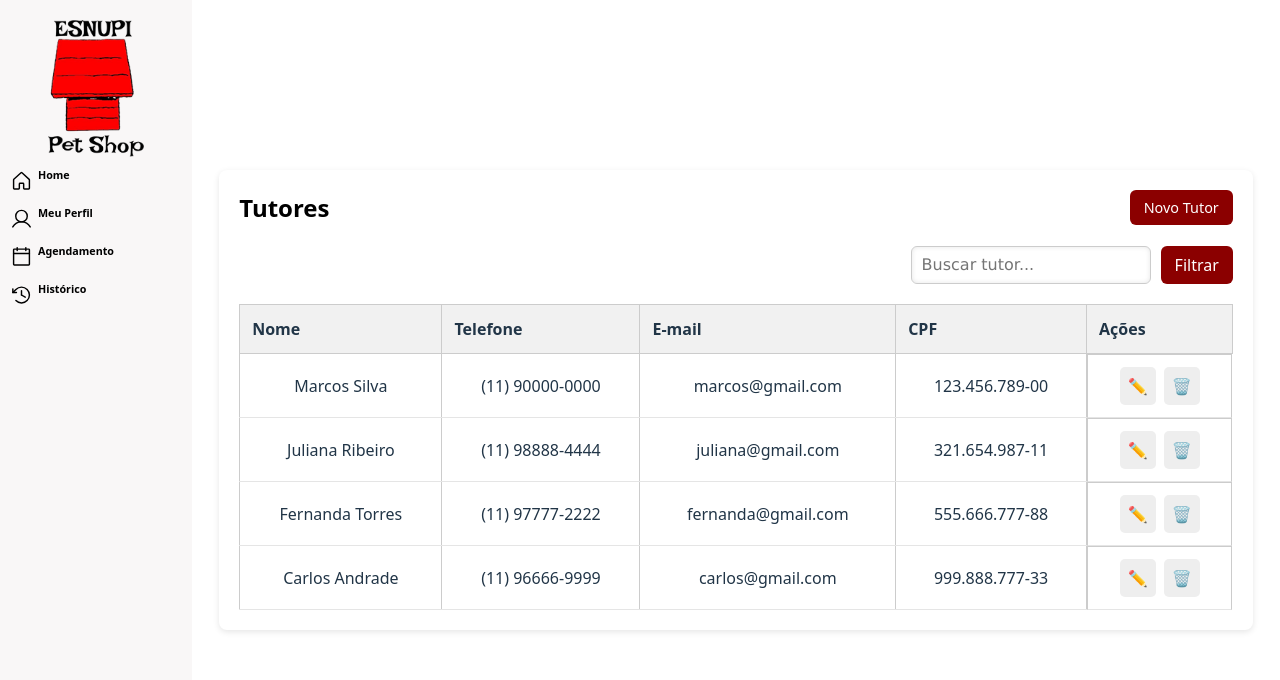
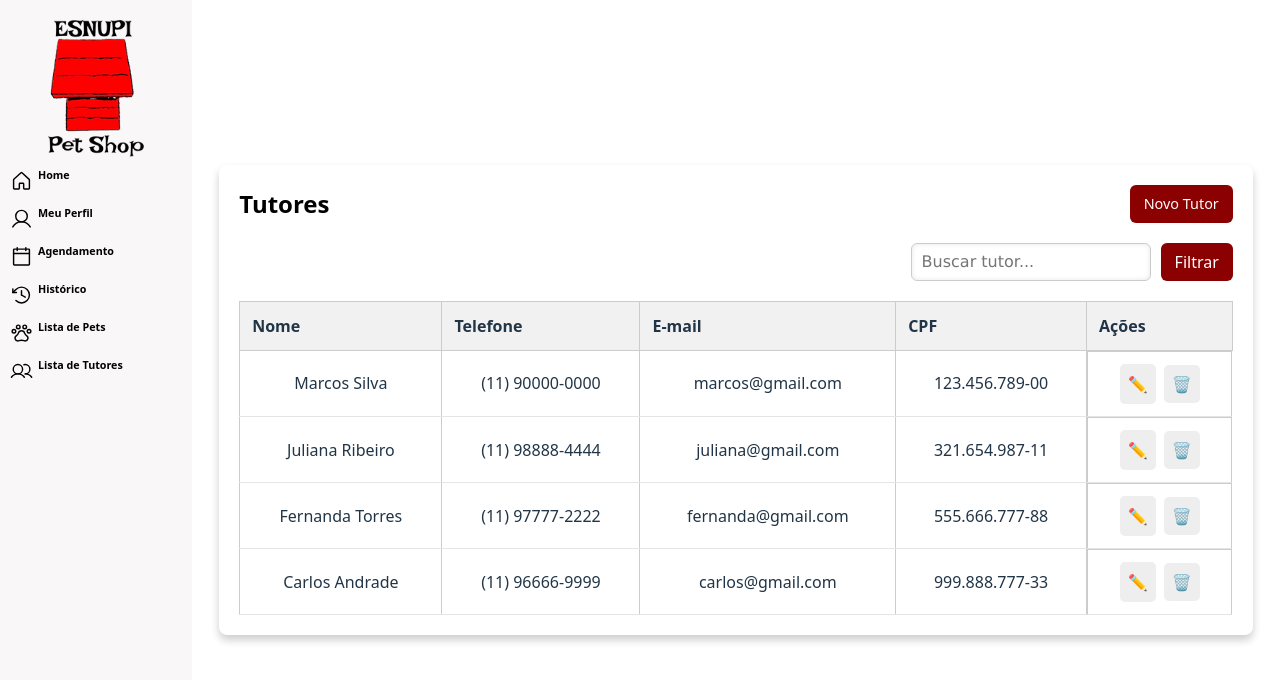
Before and after one commit to abeazist/pesthop-aumigos-frontend, a React (Vite) app: page /ListaTutor in a window 1280 px wide. Shown: the top 680 px of the page. Built offline with nearby package versions, Linux system fonts and the light colour scheme.

Commit message:
Estilizando e alterando links

```diff
--- a/src/components/Menu/Menu.css
+++ b/src/components/Menu/Menu.css
@@ -26,7 +26,7 @@ hr{
     width: 90%;
 }
 
-#home, #meuPerfilMenu, #agendamento, #historico{
+#home, #meuPerfilMenu, #agendamento, #historico, #listaPet, #listaTutor {
     display: flex;
     flex-direction: row;
     color: black;
@@ -39,6 +39,6 @@ nav a{
     margin-left: 10px;
 }
 
-#iconHome, #iconUser, #iconCalendario, #iconHistorico{
+#iconHome, #iconUser, #iconCalendario, #iconHistorico, #iconPets, #iconTutor{
     padding-right: 5px;
 }
--- a/src/components/Menu/Menu.jsx
+++ b/src/components/Menu/Menu.jsx
@@ -1,6 +1,6 @@
 import { NavLink } from 'react-router-dom'
 import './Menu.css'
-import { House, User, CalendarBlank, ClockCounterClockwise } from "phosphor-react";
+import { House, User, CalendarBlank, ClockCounterClockwise, PawPrint, Users } from "phosphor-react";
 
 export default function Menu() {
 
@@ -34,7 +34,15 @@ export default function Menu() {
                     <h6>Histórico</h6>
                 </NavLink>
 
+                 <NavLink to="/ListaPet" id='listaPet'>
+                    <PawPrint size={28} id='iconPets'/>
+                    <h6>Lista de Pets</h6>
+                </NavLink>
 
+                 <NavLink to="/ListaTutor" id='listaTutor'>
+                    <Users size={28} id='iconTutor'/>
+                    <h6>Lista de Tutores</h6>
+                </NavLink>
 
 
 
--- a/src/pages/Cadastro/CadastroPet.jsx
+++ b/src/pages/Cadastro/CadastroPet.jsx
@@ -187,7 +187,7 @@ export default function CadastroPet() {
                     <button id='btCadastra'>Cadastrar</button>
                 </NavLink>
 
-                <NavLink to="/PerfilTutor" className="btnLink">
+                <NavLink to="/ListaPet" className="btnLink">
                     <button id='btCancela'>Cancelar</button>
                 </NavLink>
             </div>
--- a/src/pages/Cadastro/CadastroTutor.jsx
+++ b/src/pages/Cadastro/CadastroTutor.jsx
@@ -103,7 +103,7 @@ export default function CadastroTutor() {
                     <button id='btCadastra' onClick={handleSubmit}>Cadastrar</button>
                 </NavLink>
 
-                <NavLink to="/Login" className="btnLink">
+                <NavLink to="/ListaTutor" className="btnLink">
                     <button id='btCancela'>Cancelar</button>
                 </NavLink>
             </div>
--- a/src/pages/Edicao/EdicaoPet.jsx
+++ b/src/pages/Edicao/EdicaoPet.jsx
@@ -44,7 +44,7 @@ export default function EdicaoPet() {
                     <button id='btSalvaAlteracao'>Salvar Alterações</button>
                 </NavLink>
 
-                <NavLink to="/PerfilPet" className="btnLink">
+                <NavLink to="/ListaPet" className="btnLink">
                     <button id='btCancela'>Cancelar</button>
                 </NavLink>
             </div>
--- a/src/pages/Edicao/EdicaoTutor.jsx
+++ b/src/pages/Edicao/EdicaoTutor.jsx
@@ -44,7 +44,7 @@ export default function EdicaoTutor() {
                     <button id='btSalvaAlteracao'>Salvar Alterações</button>
                 </NavLink>
 
-                <NavLink to="/PerfilTutor" className="btnLink">
+                <NavLink to="/ListaTutor" className="btnLink">
                     <button id='btCancela'>Cancelar</button>
                 </NavLink>
             </div>
--- a/src/pages/Lista/ListaPet.jsx
+++ b/src/pages/Lista/ListaPet.jsx
@@ -1,4 +1,5 @@
 import { useEffect, useState } from "react";
+import { NavLink } from "react-router-dom";
 import "./ListaPet.css";
 
 export default function ListaPet() {
@@ -34,7 +35,9 @@ export default function ListaPet() {
       <div className="listaPets-header">
         <h2>Pets</h2>
 
-        <button className="btn-novo">Novo Pet</button>
+        <NavLink to="/CadastroPet" className="btn-novo">
+          Novo Pet
+        </NavLink>
       </div>
 
       <div className="filtro-area">
@@ -69,7 +72,15 @@ export default function ListaPet() {
               <td>{pet.dono}</td>
 
               <td className="acoes">
-                <button className="btn-edit">✏️</button>
+                <NavLink
+                  to={`/EdicaoPet`}
+                  //                  to={`/EdicaoPet/${pet.id}`}
+
+                  className="btn-edit"
+                >
+                  ✏️
+                </NavLink>
+
                 <button className="btn-delete">🗑️</button>
               </td>
             </tr>
--- a/src/pages/Lista/ListaTutor.css
+++ b/src/pages/Lista/ListaTutor.css
@@ -4,7 +4,7 @@
   background: white;
   padding: 20px;
   border-radius: 8px;
-  box-shadow: 0 2px 6px rgba(0, 0, 0, 0.1);
+  box-shadow: 0 5px 9px rgba(0, 0, 0, 0.2);
 }
 
 .listaTutor-header {
--- a/src/pages/Lista/ListaTutor.jsx
+++ b/src/pages/Lista/ListaTutor.jsx
@@ -1,4 +1,5 @@
 import { useEffect, useState } from "react";
+import { NavLink } from "react-router-dom";
 import "./ListaTutor.css";
 
 export default function ListaTutor() {
@@ -6,7 +7,7 @@ export default function ListaTutor() {
   const [busca, setBusca] = useState("");
 
   useEffect(() => {
-    //depois troca pela API real
+    //depois troca pela API
     setTutores([
       {
         id: 1,
@@ -47,7 +48,10 @@ export default function ListaTutor() {
     <div className="listaTutor-container">
       <div className="listaTutor-header">
         <h2>Tutores</h2>
-        <button className="btn-novo">Novo Tutor</button>
+
+        <NavLink to="/CadastroTutor" className="btn-novo">
+          Novo Tutor
+        </NavLink>
       </div>
 
       <div className="filtro-area">
@@ -80,7 +84,13 @@ export default function ListaTutor() {
               <td>{tutor.cpf}</td>
 
               <td className="acoes">
-                <button className="btn-edit">✏️</button>
+                <NavLink
+                  to={`/EdicaoTutor`}
+                  className="btn-edit"
+                >
+                  ✏️
+                </NavLink>
+
                 <button className="btn-delete">🗑️</button>
               </td>
             </tr>
```
